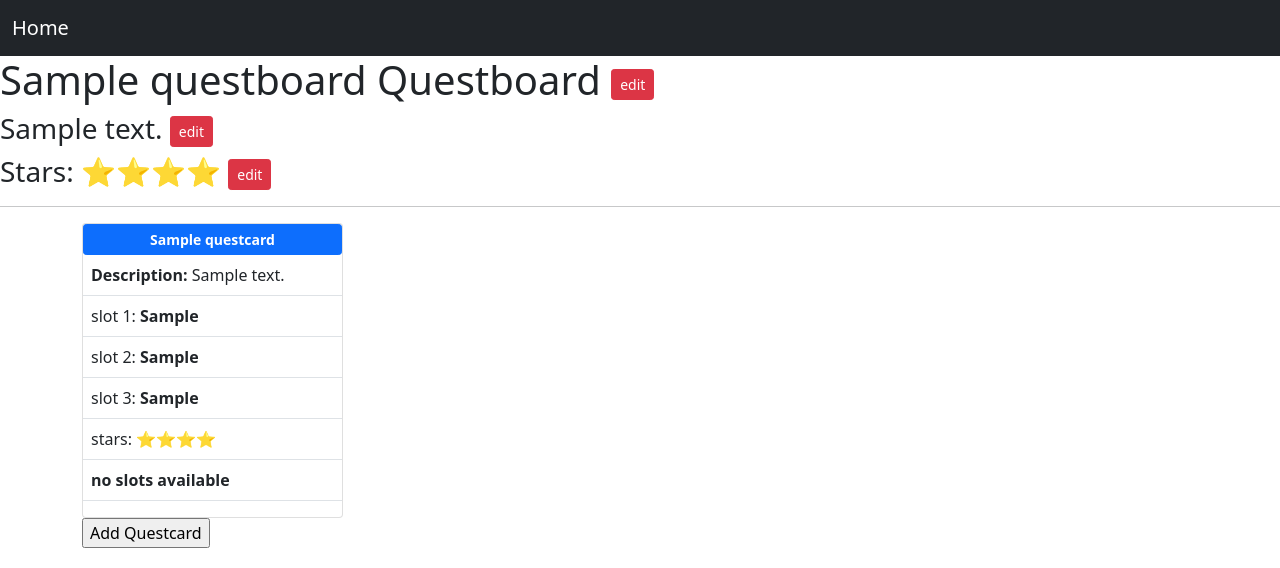
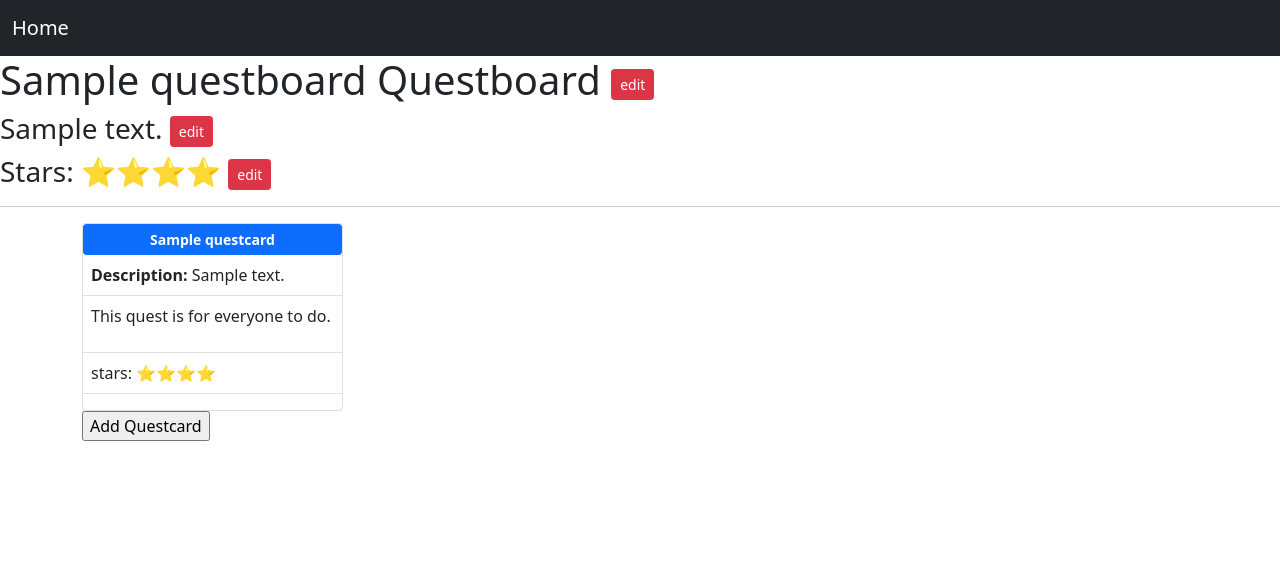
Before and after one commit to gabmnlx/QuestboardFinal, a Django app: page /questboard/1/ in a window 1280 px wide. Shown: the top 568 px of the page. Run offline with Django 3.2, Linux system fonts and the light colour scheme; tables that the repository leaves empty hold one stand-in row (values such as "Sample post").

Commit message:
Add is_for_everyone

```diff
--- a/main/models.py
+++ b/main/models.py
@@ -23,6 +23,7 @@ class Questcard(models.Model):
     person3 = models.CharField(
         max_length=20, null=True,  blank=True)
     stars = models.IntegerField()
+    is_for_everyone = models.BooleanField(default="False")
     questboard = models.ForeignKey(
         Questboard, on_delete=models.CASCADE, blank=True, null=True)
 
--- a/templates/questboard.html
+++ b/templates/questboard.html
@@ -16,6 +16,9 @@
 
                     <table class="table" >
                         <td> <strong>Description:</strong> {{questcard.description}}</td>
+                        {% if questcard.is_for_everyone %}
+                            <tr><td><p>This quest is for everyone to do.</p></td></tr>
+                        {% else %}
                             <tr><td>slot 1: <strong>{{questcard.person1}}</strong></td> </tr>
                             <tr><td>slot 2: <strong> {{questcard.person2}} </strong></td></tr>
                             <tr><td>slot 3: <strong> {{questcard.person3}} </strong></td></tr>
@@ -32,6 +35,10 @@
                                 {% endif %}
 
                             </td></tr>
+                        {% endif %}
+                        {% if questcard.is_for_everyone %}
+                            <tr><td>stars: {{questcard.stars_int}}</td></tr>
+                        {% endif %}
                     </table>
             </div>
         </div>
```
Also changed, not shown: main/forms.py (+2 -8 lines). Lines whose indentation alone changed are shown as unchanged.
